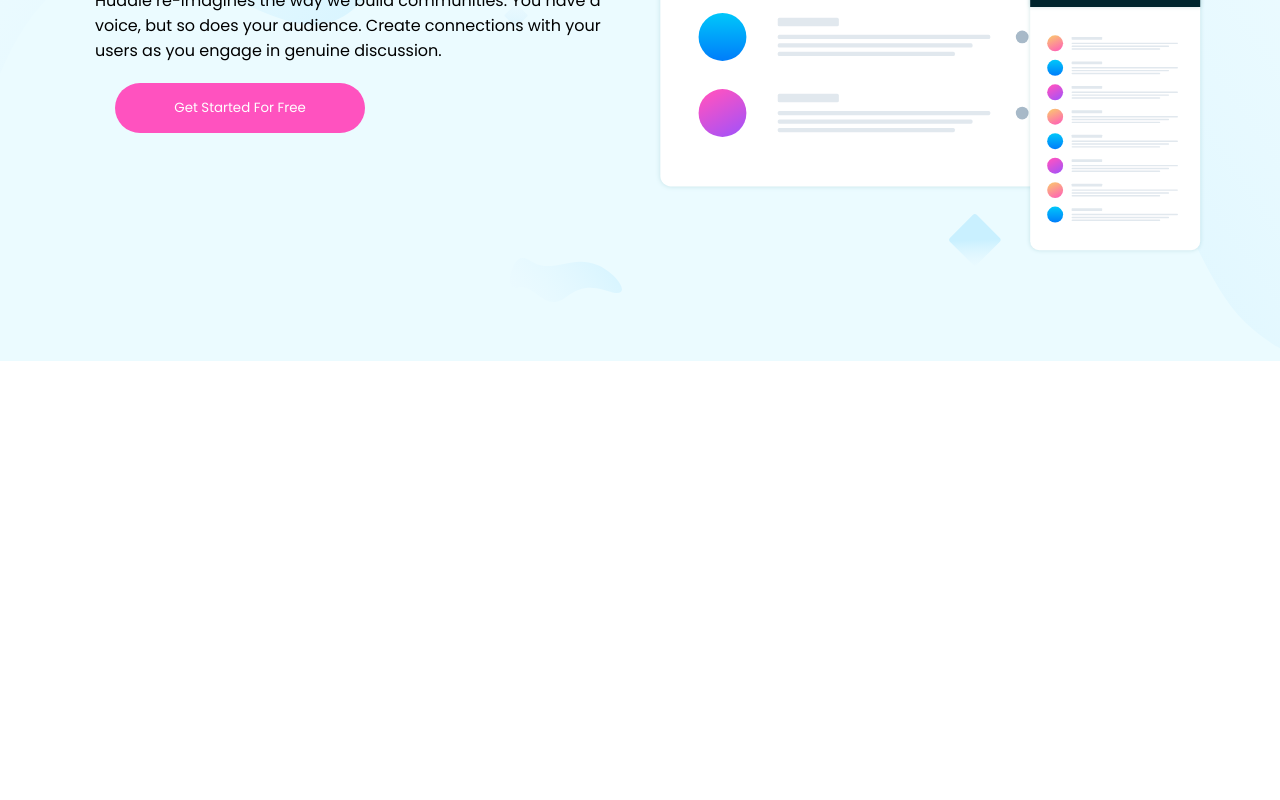
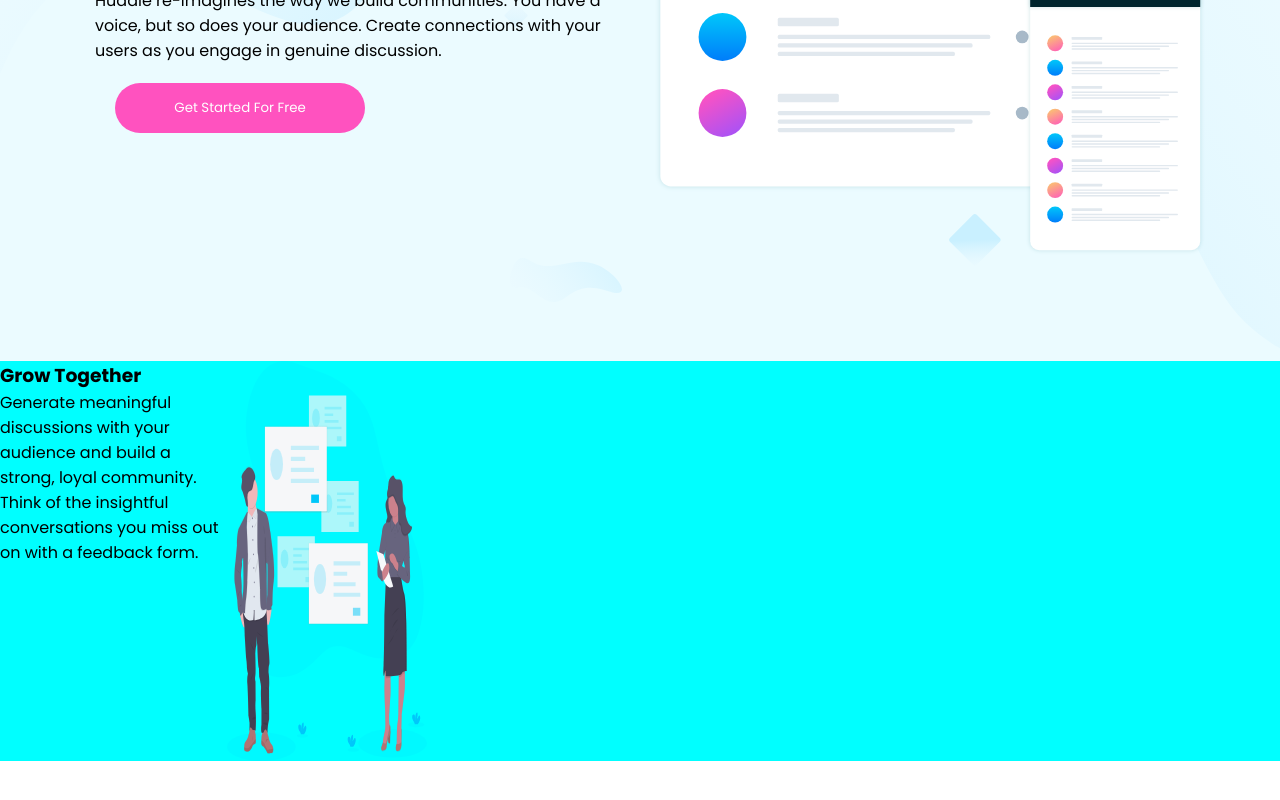
Before and after one commit to aerii-hsu/Huddle, a plain HTML site: page huddle-landing-page-with-alternating-feature-blocks-master/index.html in a window 1280 px wide. Shown: the part 334-1134 px from the top of the page. Before the commit the page ends 800 px from the top, so only its background shows below. Drawn offline with nearby package versions, Linux system fonts and the light colour scheme.

Commit message:
landingbody

```diff
--- a/huddle-landing-page-with-alternating-feature-blocks-master/index.html
+++ b/huddle-landing-page-with-alternating-feature-blocks-master/index.html
@@ -28,5 +28,17 @@
       </div>
     </div>
 </div>
+<div class="landing-body">
+  <div class="box">
+    <div class="landingbdy-txt">
+    <h3>Grow Together</h3>
+    <p>Generate meaningful discussions with your audience and build a strong, loyal community.
+      Think of the insightful conversations you miss out on with a feedback form. </p>
+    </div>
+      <img class="growtgt" src="./images/illustration-grow-together.svg">
+  </div>
+  <div class="box"></div>
+  <div class="box"></div>
+</div>
 </body>
 </html>
--- a/huddle-landing-page-with-alternating-feature-blocks-master/styles.css
+++ b/huddle-landing-page-with-alternating-feature-blocks-master/styles.css
@@ -26,7 +26,6 @@
     font-family: "Open Sans", serif;
     font-weight: 700;
     font-size: 16px;
-    box-shadow: 5px 5px 5px rgb(197, 194, 194);
 }
 .herosection-txt{
     display: flex;
@@ -64,3 +63,23 @@
 .hs-img{
     width: 100%;
 }
+.landing-body{
+    background-color: white;
+    width: 100%;
+    height: 800px;
+    display: flex;
+    justify-content: center;
+    /* align-items: center; */
+    /* margin: 0 auto; */
+}
+.box{
+    background-color: aqua;
+    width: 700px;
+    height: 400px;
+    display: flex;
+    flex-direction: row;
+}
+.growtgt{
+    width: 200px;
+
+}
```
